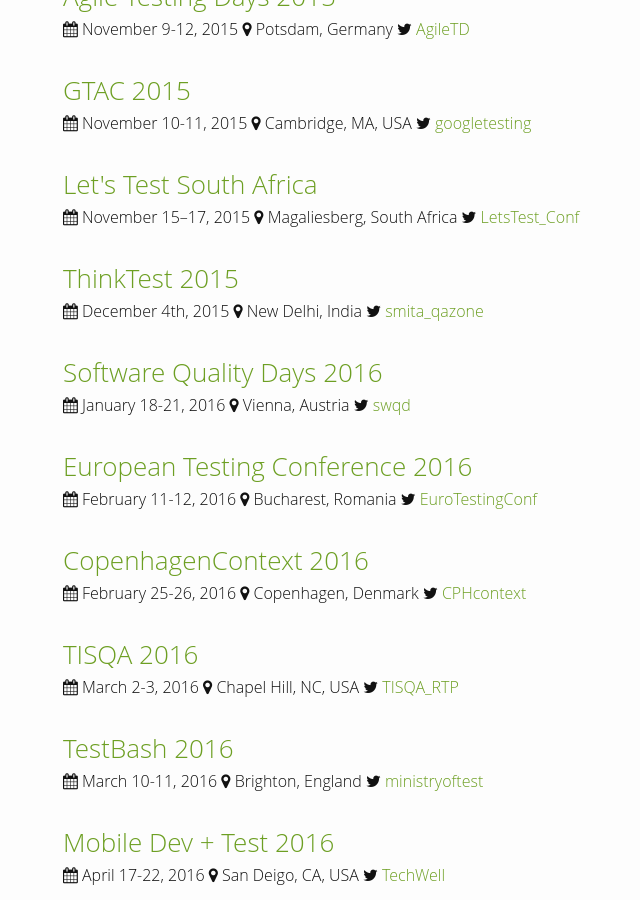
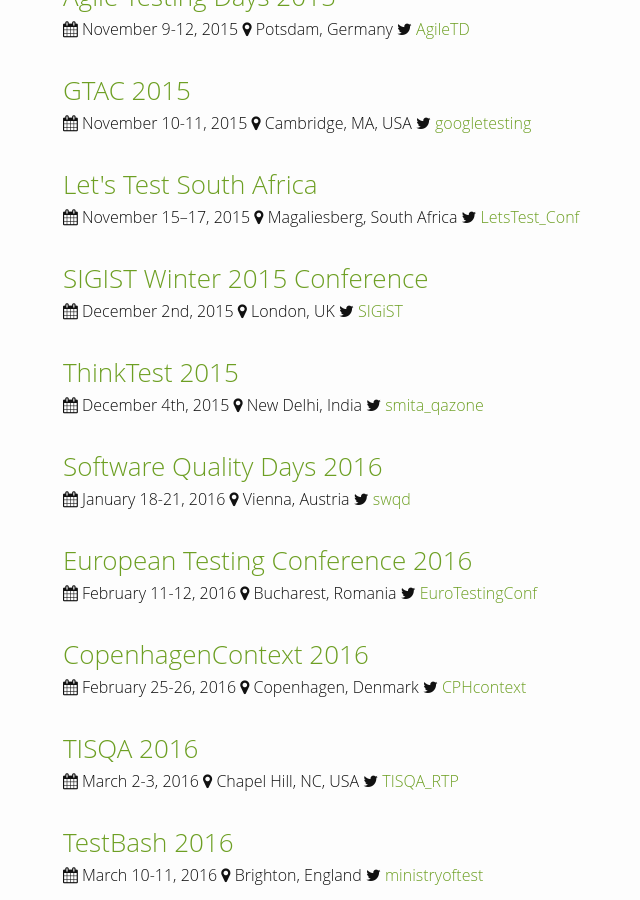
Before and after one commit to TestingConferences/testingconferences.github.io, a Jekyll site: the page built from index.html, in a window 1280 px wide and 900 px high, scrolled down 367 px. Shown: the whole window, without its empty margins (207-847 px from the left). Built offline with Jekyll 4.4.1, drawn with Linux system fonts in a browser that asks for light colours.

Commit message:
Update current.yml
Added SIGiST

```diff
--- a/_data/current.yml
+++ b/_data/current.yml
@@ -27,6 +27,12 @@
   dates: "November 15–17, 2015"
   url: http://lets-test.com/?page_id=4070
   twitter: LetsTest_Conf
+
+- name: SIGIST Winter 2015 Conference
+  location: London, UK
+  dates: "December 2nd, 2015"
+  url: http://www.bcs.org/category/9264
+  twitter: SIGiST
 
 - name: ThinkTest 2015
   location: New Delhi, India
```
